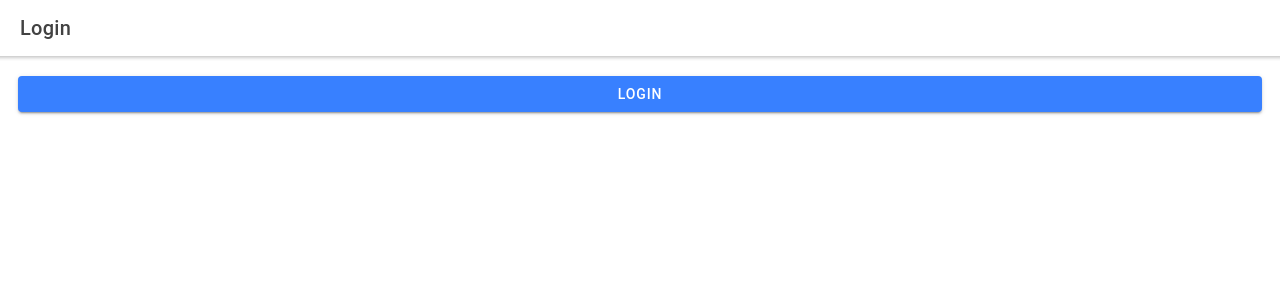
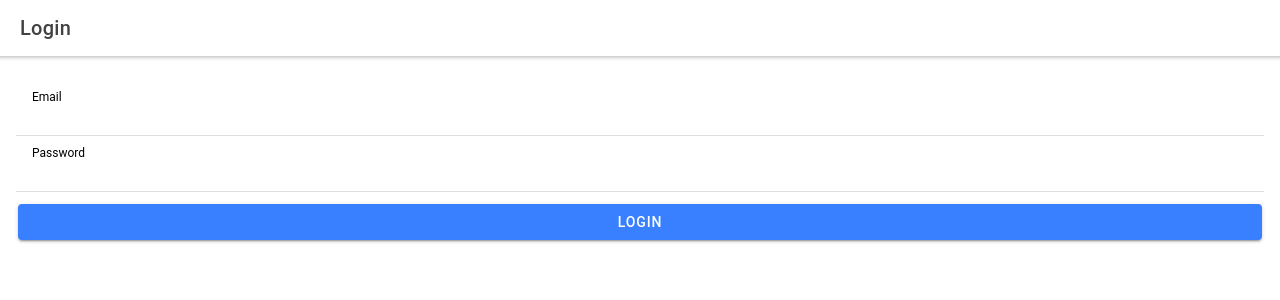
Before and after one commit to mirkonasato/ionic-react-daily-moments, a React (Create React App) app: page /login in a window 1280 px wide. Shown: the top 300 px of the page. Built offline with nearby package versions, Linux system fonts and the light colour scheme.

Commit message:
Login Form

```diff
--- a/src/pages/LoginPage.tsx
+++ b/src/pages/LoginPage.tsx
@@ -1,4 +1,5 @@
-import { IonButton, IonContent, IonHeader, IonPage, IonTitle, IonToolbar } from '@ionic/react';
+import { IonButton, IonContent, IonHeader, IonInput, IonItem, IonLabel, IonList, IonPage, IonTitle, IonToolbar } from '@ionic/react';
+import { useState } from 'react';
 import { Redirect } from 'react-router';
 import { useAuth } from '../auth';
 import { auth } from '../firebase';
@@ -9,10 +10,13 @@ interface Props {
 
 const LoginPage: React.FC<Props> = ({ onLogin }) => {
   const { loggedIn } = useAuth();
+  const [email, setEmail] = useState('');
+  const [password, setPassword] = useState('');
 
   const handleLogin = async () => {
-    const credential = await auth.signInWithEmailAndPassword('test1@example.org', 'test1234');
+    const credential = await auth.signInWithEmailAndPassword(email, password);
     console.log('credential:', credential);
+    onLogin();
   };
 
   if (loggedIn) {
@@ -26,6 +30,20 @@ const LoginPage: React.FC<Props> = ({ onLogin }) => {
         </IonToolbar>
       </IonHeader>
       <IonContent className="ion-padding">
+        <IonList>
+          <IonItem>
+            <IonLabel position="stacked">Email</IonLabel>
+            <IonInput type="email" value={email}
+              onIonChange={(event) => setEmail(event.detail.value)}
+            />
+          </IonItem>
+          <IonItem>
+            <IonLabel position="stacked">Password</IonLabel>
+            <IonInput type="password" value={password}
+              onIonChange={(event) => setPassword(event.detail.value)}
+            />
+          </IonItem>
+        </IonList>
         <IonButton expand="block" onClick={handleLogin}>Login</IonButton>
       </IonContent>
     </IonPage>
```
